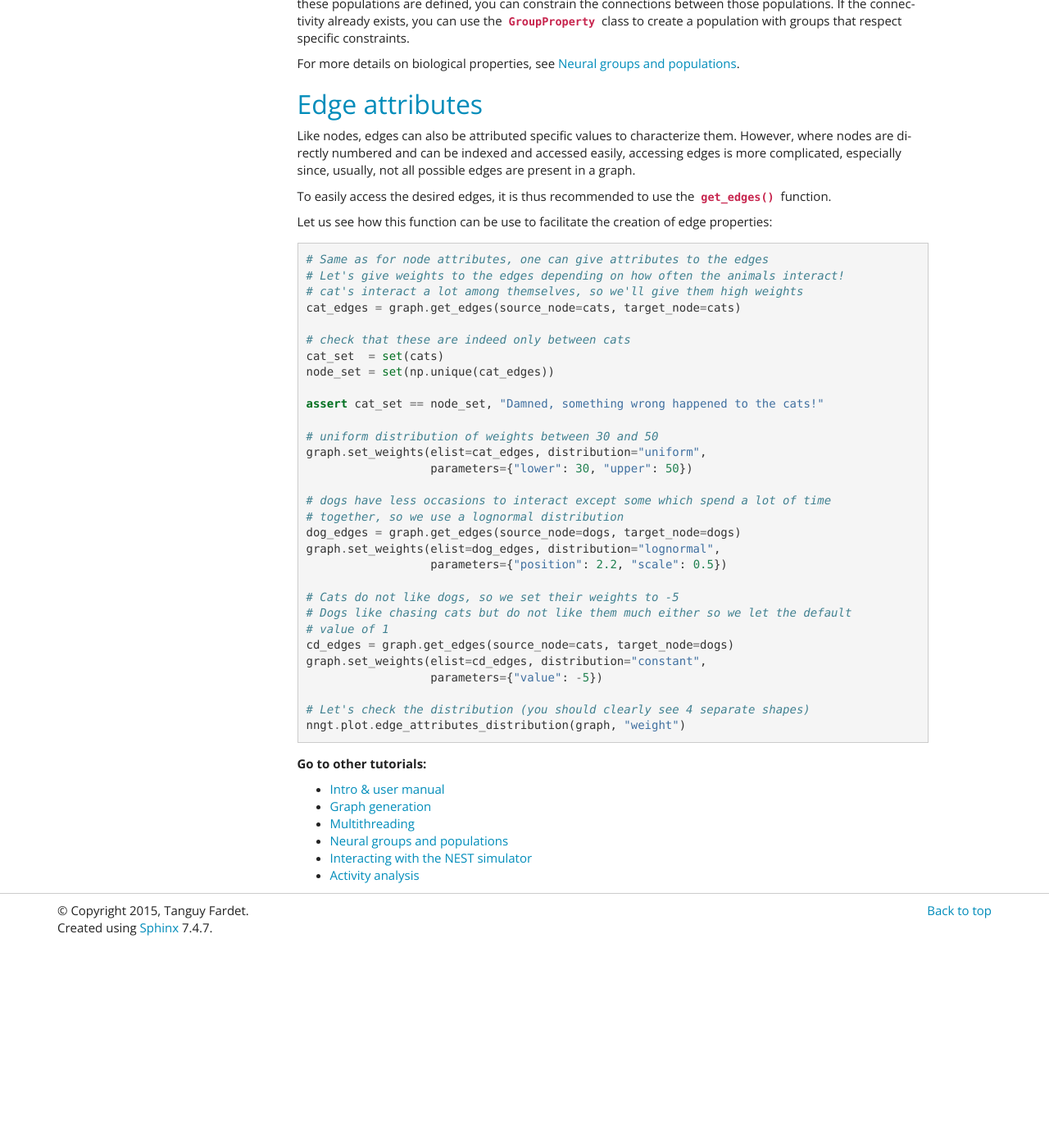
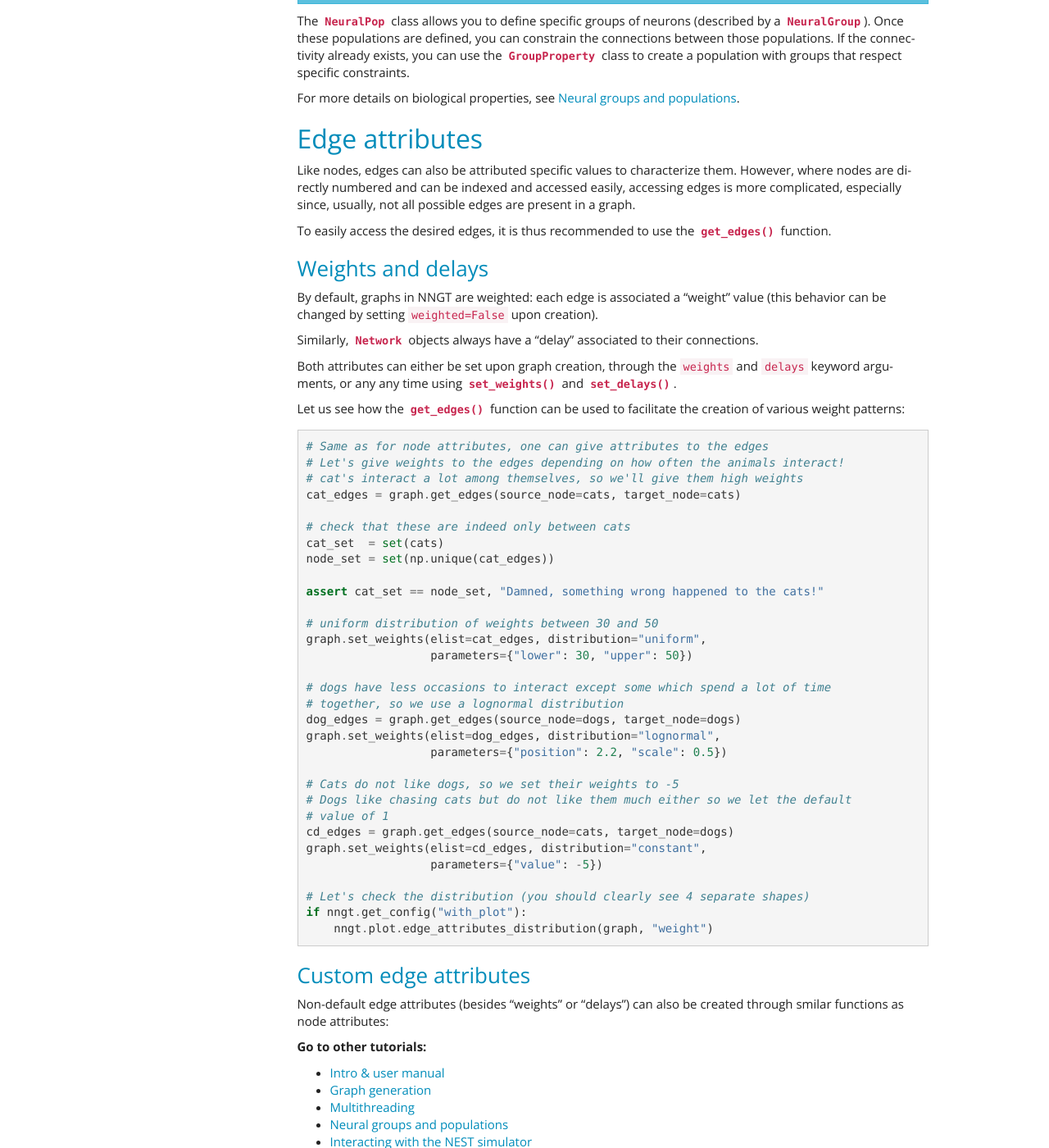
Before and after one commit to tfardet/NNGT, a Sphinx documentation site: the page built from doc/user/component-properties.rst, in a window 1280 px wide and 1400 px high, scrolled down 2546 px. Shown: the whole window at 82% size. Built offline with Sphinx 7.4.7, drawn with Linux system fonts in a browser that asks for light colours; pages that are not in the unit, such as notebooks, are missing from menus; before the commit the page ends 3698 px from its top, so only the background shows below that; some of the changed text lies outside the part shown.

Commit message:
guard for mpl in example, updated todos

```diff
--- a/doc/examples/attributes.py
+++ b/doc/examples/attributes.py
@@ -145,7 +145,8 @@ graph.set_weights(elist=cd_edges, distribution="constant",
                   parameters={"value": -5})
 
 # Let's check the distribution (you should clearly see 4 separate shapes)
-nngt.plot.edge_attributes_distribution(graph, "weight")
+if nngt.get_config("with_plot"):
+    nngt.plot.edge_attributes_distribution(graph, "weight")
 
 
 ''' ------------------- #
--- a/doc/user/component-properties.rst
+++ b/doc/user/component-properties.rst
@@ -125,11 +125,33 @@ possible edges are present in a graph.
 To easily access the desired edges, it is thus recommended to use the
 :func:`~nngt.Graph.get_edges` function.
 
-Let us see how this function can be use to facilitate the creation of edge
-properties:
+
+Weights and delays
+------------------
+
+By default, graphs in NNGT are weighted: each edge is associated a "weight"
+value (this behavior can be changed by setting ``weighted=False`` upon
+creation).
+
+Similarly, :class:`~nngt.Network` objects always have a "delay" associated to
+their connections.
+
+Both attributes can either be set upon graph creation, through the ``weights``
+and ``delays`` keyword arguments, or any any time using
+:func:`~nngt.Graph.set_weights` and :func:`~nngt.Graph.set_delays`.
+
+Let us see how the :func:`~nngt.Graph.get_edges` function can be used to
+facilitate the creation of various weight patterns:
 
 .. literalinclude:: ../examples/attributes.py
-   :lines: 119-148
+   :lines: 119-149
+
+
+Custom edge attributes
+----------------------
+
+Non-default edge attributes (besides "weights" or "delays") can also be created
+through smilar functions as node attributes:
 
 
 **Go to other tutorials:**
```
Also changed, not shown: 3 other files.
